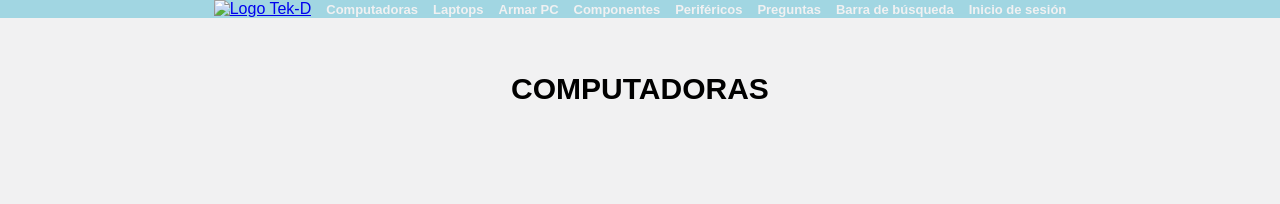
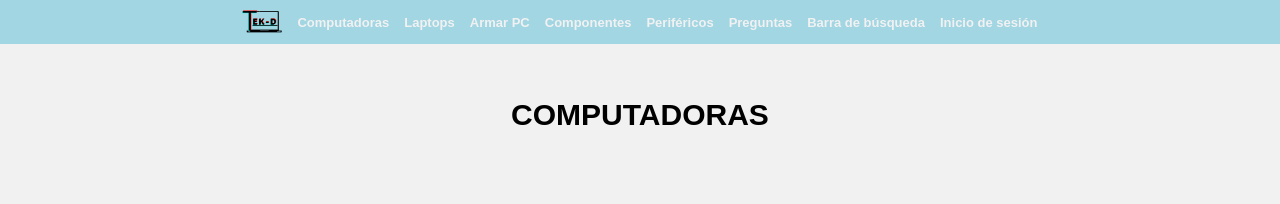
Before and after one commit to DagonNR/Practica-HMTL-CSS, a plain HTML site: page computadoras.html in a window 1280 px wide. Shown: the top 204 px of the page. Drawn offline with Linux system fonts and the light colour scheme.

Commit message:
Updated links

```diff
--- a/computadoras.html
+++ b/computadoras.html
@@ -12,7 +12,7 @@
     <header>
         <section class="barra">
             <nav class="barraSeleccion">
-                    <a href="index.html"><img src="..\Tienda online computadoras\images\Tek-D.png" alt="Logo Tek-D" width="40px" height="40px" class="barraLogo"></a>
+                    <a href="index.html"><img src="images\Tek-D.png" alt="Logo Tek-D" width="40px" height="40px" class="barraLogo"></a>
                     <a href="computadoras.html" class="barraPalabra">Computadoras</a>
                     <a href="#" class="barraPalabra">Laptops</a>
                     <a href="#" class="barraPalabra">Armar PC</a>
```
